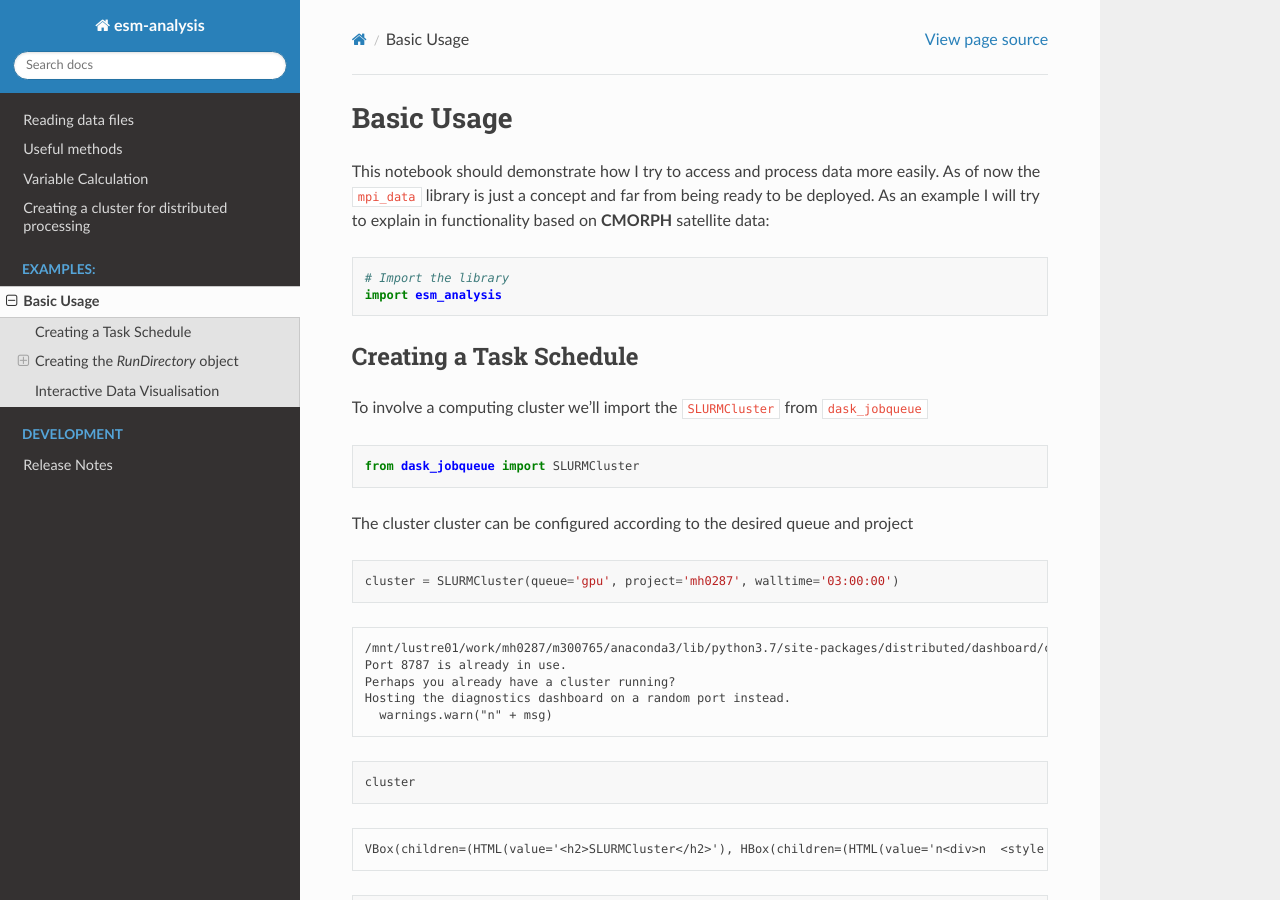
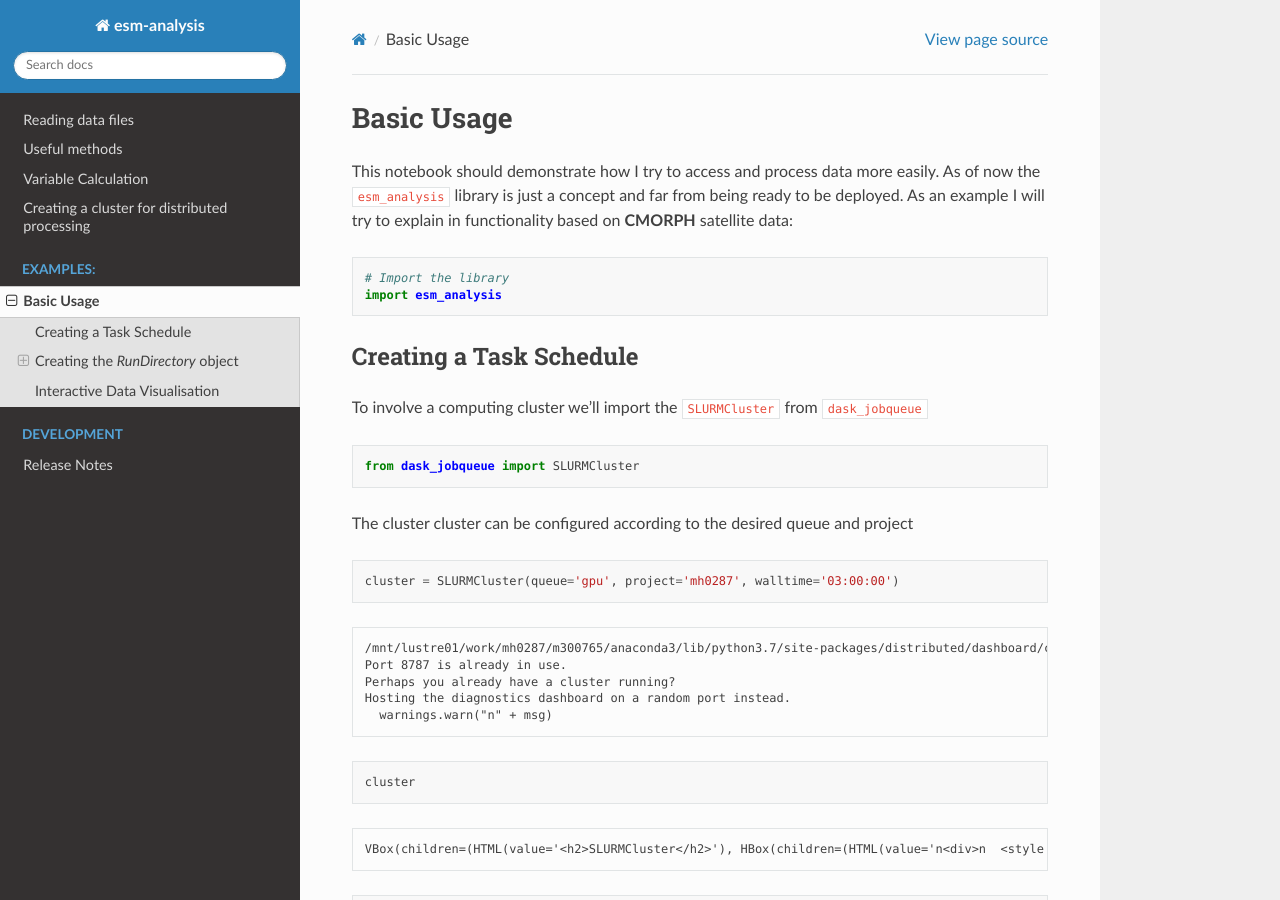
Before and after one commit to antarcticrainforest/esm_analysis, a Sphinx documentation site: the page built from docs/demo.rst, in a window 1280 px wide and 900 px high. Built offline with Sphinx 7.4.7 and the Read the Docs theme 2.0.0, drawn with Linux system fonts in a browser that asks for light colours.

Commit message:
Rename mpi_data --> esm_analysis

```diff
--- a/docs/demo.rst
+++ b/docs/demo.rst
@@ -3,7 +3,7 @@ Basic Usage
 ===========
 
 This notebook should demonstrate how I try to access and process data
-more easily. As of now the ``mpi_data`` library is just a concept and
+more easily. As of now the ``esm_analysis`` library is just a concept and
 far from being ready to be deployed. As an example I will try to explain
 in functionality based on **CMORPH** satellite data:
 
```
